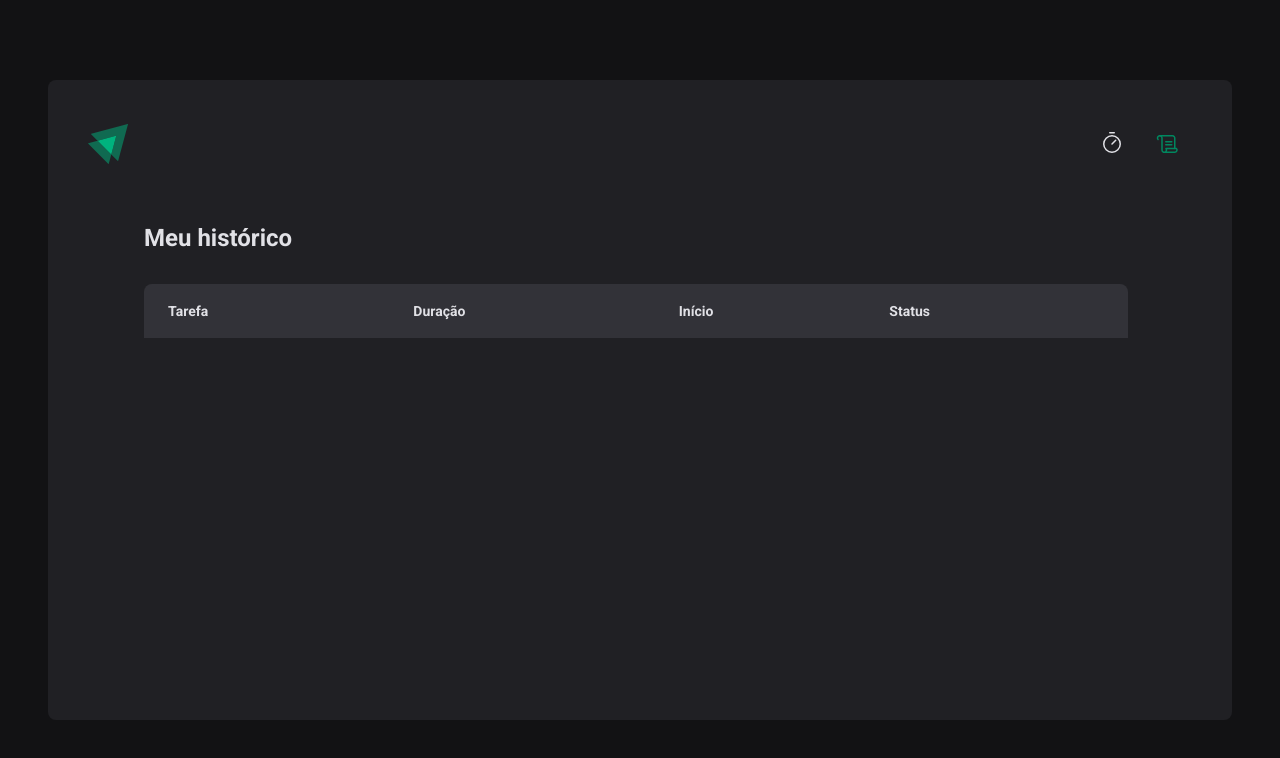
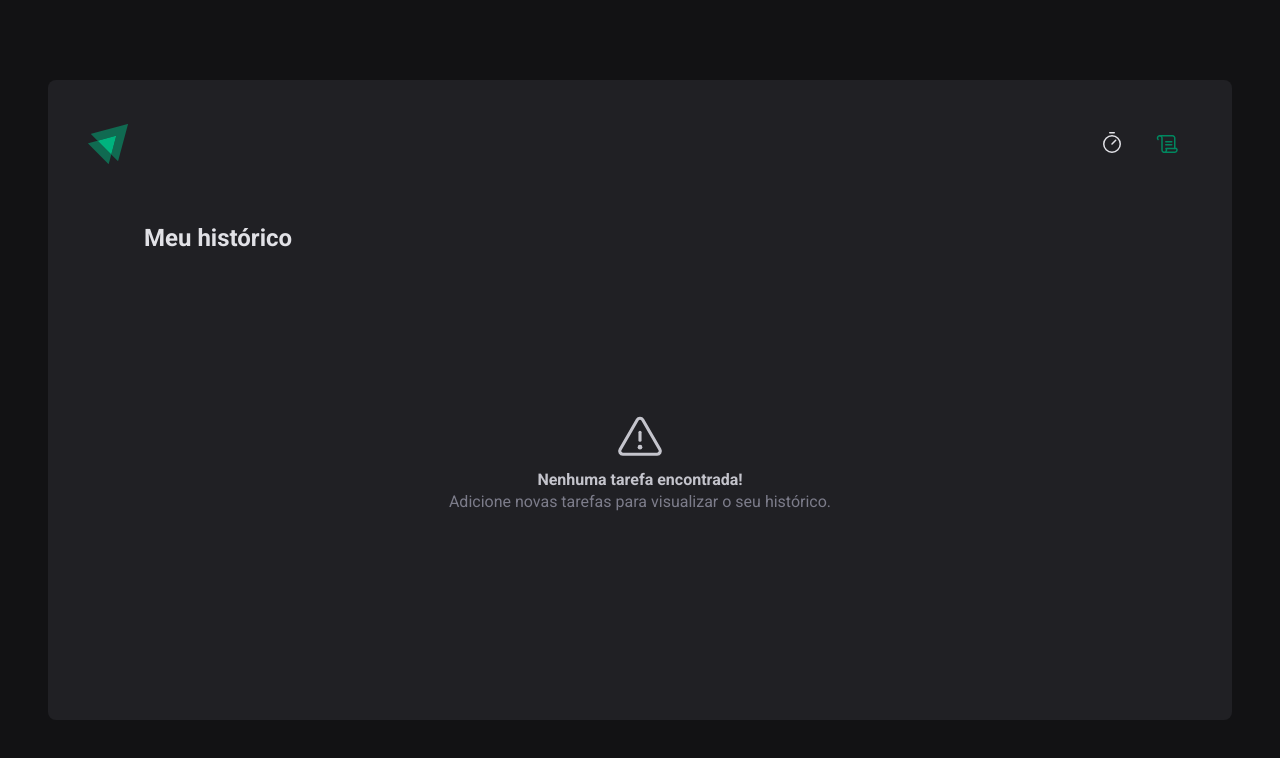
Before and after one commit to palomarodrigs/ignite-timer, a React (Vite) app: page /history in a window 1280 px wide. Shown: the top 758 px of the page. Built offline with nearby package versions, Linux system fonts and the light colour scheme.

Commit message:
feat: add EmptyData component to handle empty tasks on History page

```diff
--- a/src/pages/History/index.tsx
+++ b/src/pages/History/index.tsx
@@ -5,6 +5,7 @@ import { formatDistanceToNow } from 'date-fns'
 import { ptBR } from 'date-fns/locale/pt-BR'
 
 import { HistoryContainer, HistoryList, Status } from './styles'
+import { EmptyData } from './components/EmptyData'
 
 export function History() {
   const { cycles } = useContext(CyclesContext)
@@ -13,6 +14,7 @@ export function History() {
     <HistoryContainer>
       <h1>Meu histórico</h1>
 
+      {cycles.length > 0 ? (
         <HistoryList>
           <table>
             <thead>
@@ -35,7 +37,9 @@ export function History() {
                     })}
                   </td>
                   <td>
-                  {cycle.finishedDate && <Status $statusColor="green">Concluído</Status>}
+                    {cycle.finishedDate && (
+                      <Status $statusColor="green">Concluído</Status>
+                    )}
 
                     {cycle.interruptedDate && (
                       <Status $statusColor="red">Interrompido</Status>
@@ -50,6 +54,9 @@ export function History() {
             </tbody>
           </table>
         </HistoryList>
+      ) : (
+        <EmptyData />
+      )}
     </HistoryContainer>
   )
 }
```
Lines whose indentation alone changed are shown as unchanged.
